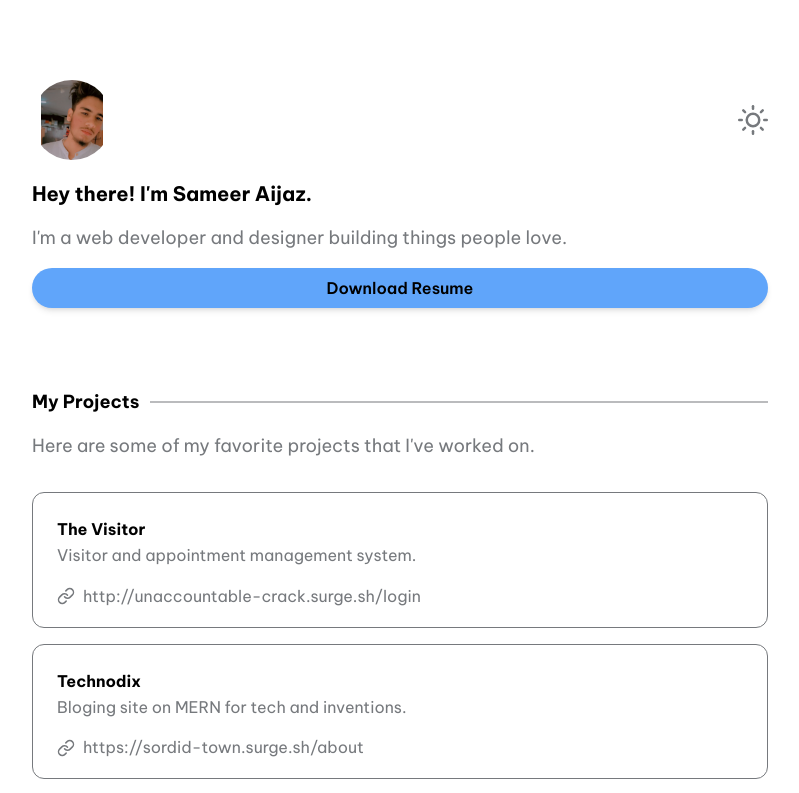
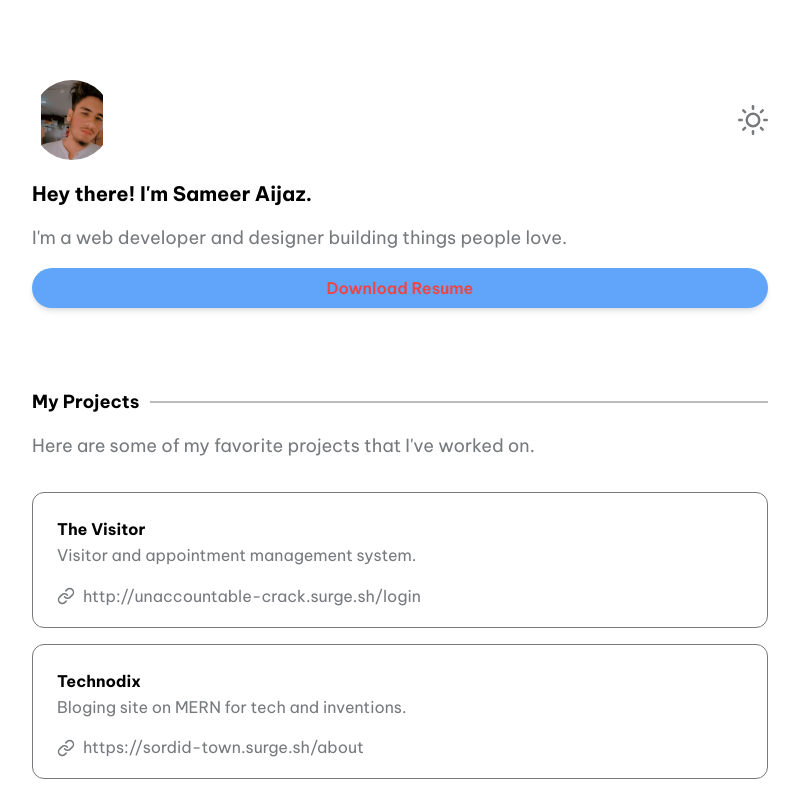
Before and after one commit to Same3rAijaz/Portfolioreversal, a Next.js app: page / in a window 1280 px wide. Shown: the top 793 px of the page, without its empty margins (240-1039 px from the left). Built offline with nearby package versions, Linux system fonts and the light colour scheme.

Commit message:
heroupdates1

```diff
--- a/components/Hero.js
+++ b/components/Hero.js
@@ -1,6 +1,7 @@
 import Image from 'next/image';
 import { hero } from '@/data/config';
 import { useTheme } from 'next-themes';
+import Link from 'next/link';
 
 export default function Hero() {
   const { theme, setTheme } = useTheme();
@@ -26,9 +27,13 @@ export default function Hero() {
       </div>
       <h1 className="mt-5 mb-4">{hero.title}</h1>
       <p className="text-lg">{hero.desc}</p>
-      <button type="button" class="py-2 mt-4 px-4  bg-blue-400 hover:bg-blue-100 focus:ring-pink-500 focus:ring-offset-pink-200 text-red-500 w-full transition ease-in duration-200 text-center text-base font-semibold shadow-md focus:outline-none focus:ring-2 focus:ring-offset-2  rounded-full">
-      <a href='/static/sameers_cv.pdf' target="_blank" className='text-dark' download>Download Resume</a>
-</button>
+      {/* <Link href='/static/sameers_cv.pdf' download> */}
+        <a href='/static/sameers_cv.pdf' target="_blank" className='' download>
+          <button type="button" className="py-2 mt-4 px-4  bg-blue-400 hover:bg-blue-100 focus:ring-pink-500 text-dark focus:ring-offset-pink-200 text-red-500 w-full transition ease-in duration-200 text-center text-base font-semibold shadow-md focus:outline-none focus:ring-2 focus:ring-offset-2  rounded-full">
+            Download Resume
+          </button>
+        </a>
+      {/* </Link> */}
     </div>
   );
 }
```
